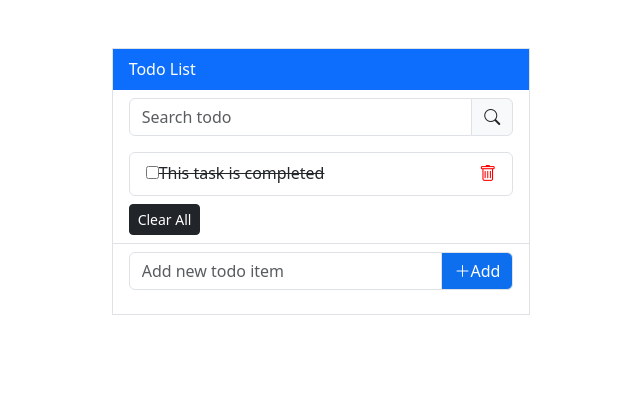
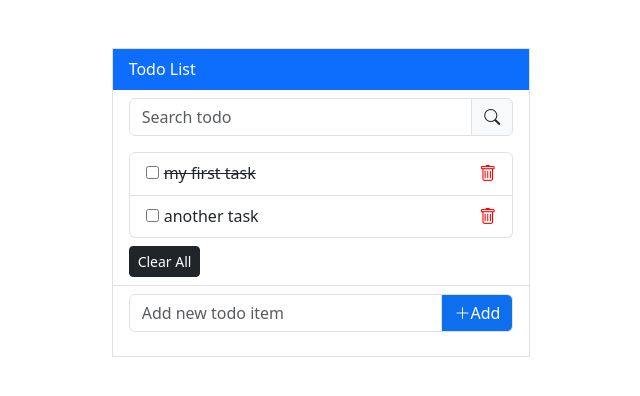
Before and after one commit to AminIop/todos-redux, a React (Create React App) app: page / in a window 1280 px wide. Shown: the top 396 px of the page, without its empty margins (319-959 px from the left). Built offline with nearby package versions, Linux system fonts and the light colour scheme.

Commit message:
(todos) : T6 => display dynamicaly store data in list of tasks (using selector from store)

```diff
--- a/src/components/todos/list/index.jsx
+++ b/src/components/todos/list/index.jsx
@@ -1,10 +1,13 @@
 import React from 'react'
 import ToDo from './todo'
+import { useSelector } from 'react-redux'
+import { getListTodos } from '../../../store/selectors/todos'
 
 export default function TasksList() {
+    const todos = useSelector(state => getListTodos(state))
     return (
         <ul className="list-group">
-           <ToDo />
+            {todos.map(el => <ToDo todo={el} key={el.id}/>)}
         </ul>
     )
 }
--- a/src/components/todos/list/todo/index.jsx
+++ b/src/components/todos/list/todo/index.jsx
@@ -1,11 +1,15 @@
 import React from 'react'
 
-export default function ToDo() {
+export default function ToDo({ todo }) {
+
+  const isCompleted = todo.isCompleted ? "line" : ""
+
   return (
     <li className="list-group-item">
-      <input type="checkbox" name="" id="" />
-      <span className="line">This task is completed</span>
+      <input type="checkbox" className='inpt' />
+      <span className={isCompleted}>{todo.title}</span>
       <i className="bi bi-trash font-trash"></i>
     </li>
   )
+
 }
--- a/src/index.css
+++ b/src/index.css
@@ -16,3 +16,6 @@
 .line{
     text-decoration: line-through;
 }
+.inpt{
+    margin-right: 5px;
+}
--- a/src/store/selectors/todos.js
+++ b/src/store/selectors/todos.js
@@ -1 +1 @@
-export const getListTodos =  state => state.todos
+export const getListTodos =  state => state.todoList.todosReducer.todos
```
